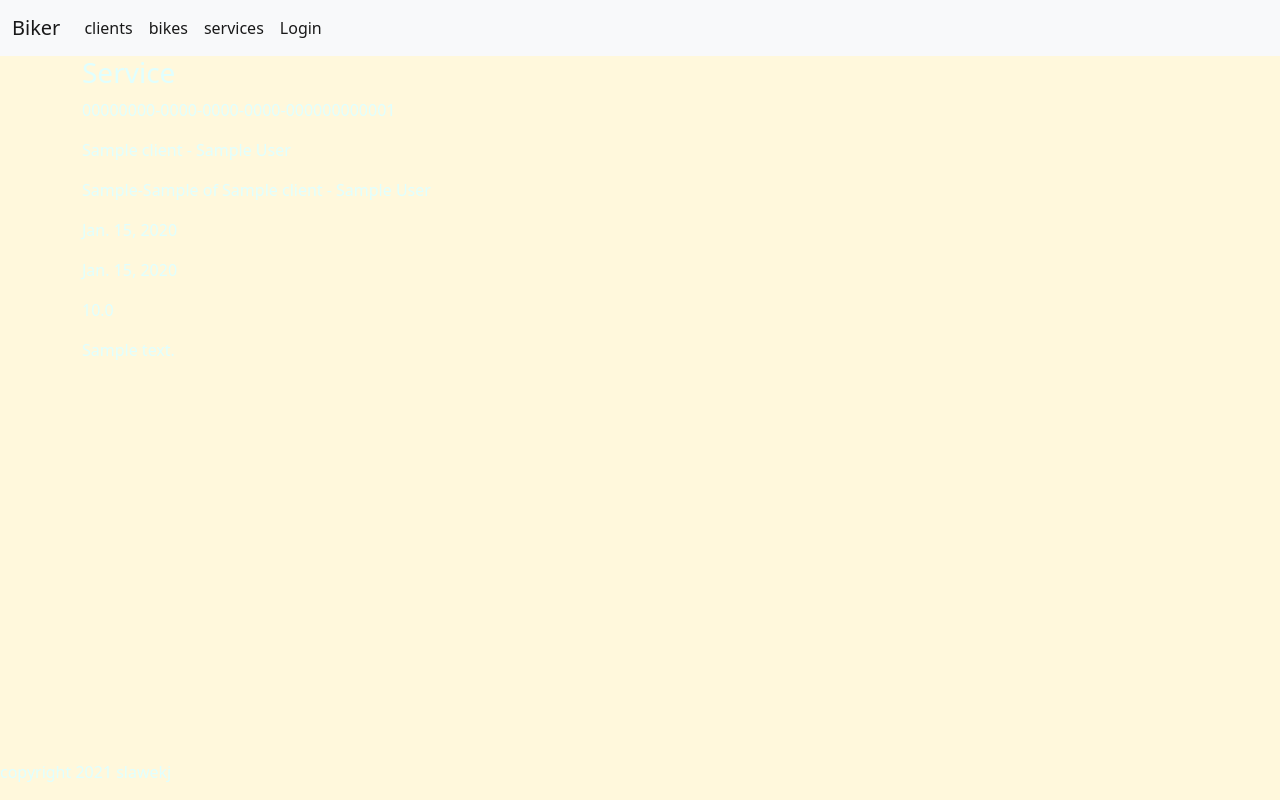
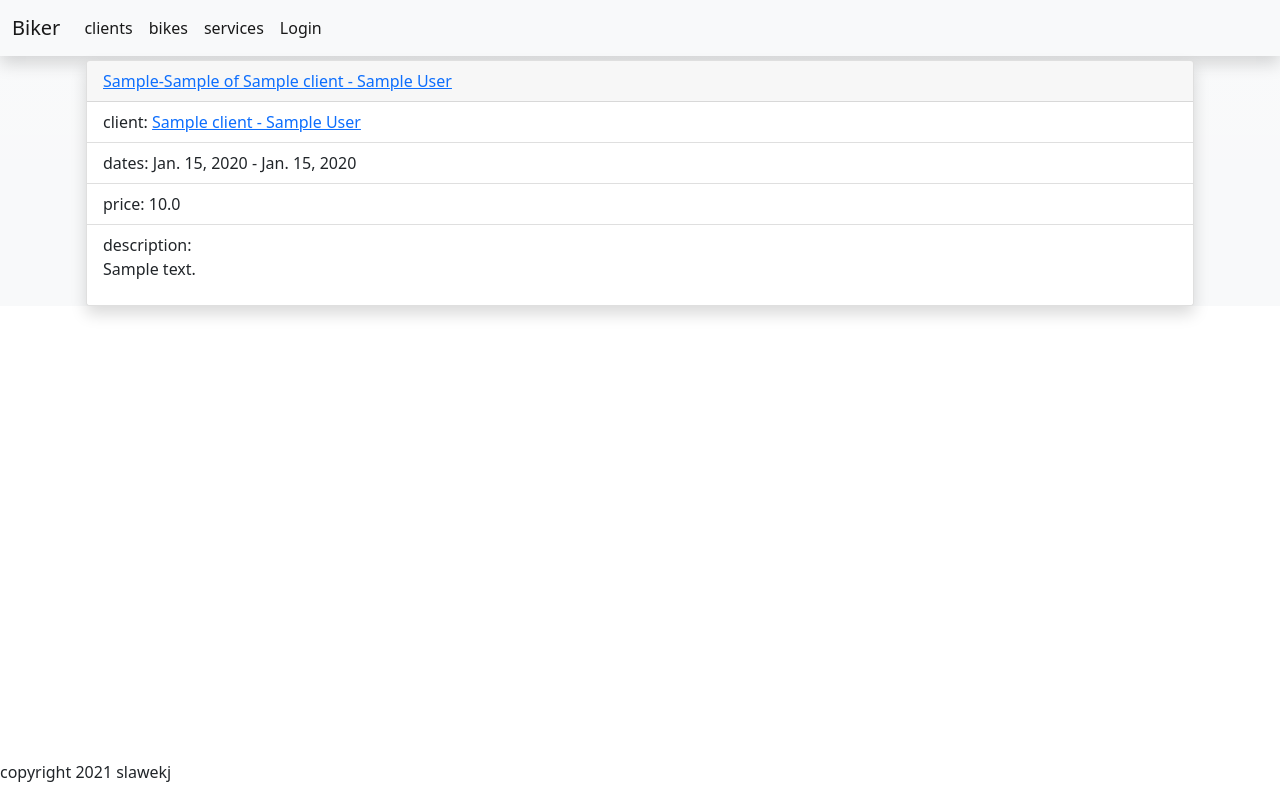
Before and after one commit to slawekpl81/biker_01, a Django app: page /service/00000000-0000-0000-0000-000000000001 in a window 1280 px wide. Run offline with Django 3.2, Linux system fonts and the light colour scheme; tables that the repository leaves empty hold one stand-in row (values such as "Sample post").

Commit message:
add bootsrtap

```diff
--- a/bikes/templates/list_view.html
+++ b/bikes/templates/list_view.html
@@ -4,7 +4,7 @@
 
     {% if clients_list %}
         <h2>Clients List</h2>
-        <table class="table table-dark table-hover">
+        <table class="table table-hover">
             <thead>
             <tr>
                 <th scope="col">#</th>
@@ -26,7 +26,7 @@
         </table>
     {% elif bikes_list %}
         <h2>Bikes List</h2>
-        <table class="table table-dark table-hover">
+        <table class="table table-hover">
             <thead>
             <tr>
                 <th scope="col">#</th>
@@ -48,7 +48,7 @@
         </table>
     {% elif services_list %}
         <h2>Services List</h2>
-        <table class="table table-dark table-hover">
+        <table class="table table-hover">
         <thead>
         <tr>
             <th scope="col">#</th>
--- a/bikes/templates/service_detail.html
+++ b/bikes/templates/service_detail.html
@@ -2,13 +2,20 @@
 
 {% block content %}
     <div class="container">
-        <h3>Service</h3>
-        <p>{{ object.id }}</p>
-        <p>{{ object.client }}</p>
-        <p>{{ object.bike }}</p>
-        <p>{{ object.start }}</p>
-        <p>{{ object.end }}</p>
-        <p>{{ object.price }}</p>
-        <p>{{ object.description }}</p>
+        <div class="card m-1 shadow">
+            <div class="card-header">
+                <a href="{% url 'bikes:bike_detail' object.bike.id %}">{{ object.bike }}</a>
+            </div>
+            <ul class="list-group list-group-flush">
+                <li class="list-group-item">client:
+                    <a href="{% url 'bikes:client_detail' object.client.id %}">{{ object.client }}</a>
+                </li>
+                <li class="list-group-item">dates: {{ object.start }} - {{ object.end }}</li>
+                <li class="list-group-item">price: {{ object.price }}</li>
+                <li class="list-group-item">description: <p>
+                    {{ object.description }}
+                </p></li>
+            </ul>
+        </div>
     </div>
 {% endblock %}
--- a/bikes/urls.py
+++ b/bikes/urls.py
@@ -1,13 +1,14 @@
 from django.urls import path
 from bikes.views import start, ClientsListView, BikesListView, \
-    ServicesListView, ClientDetailView, BikeDetailView, ServiceDetailView
+    ServicesListView, ClientDetailView, BikeDetailView, ServiceDetailView, client_extra_view
 
 app_name = 'bikes'
 
 urlpatterns = [
     path('', start, name='start'),
     path('clients', ClientsListView.as_view(), name='clients'),
-    path('client/<str:pk>', ClientDetailView.as_view(), name='client_detail'),
+    # path('client/<str:pk>', ClientDetailView.as_view(), name='client_detail'),
+    path('client/<str:pk>', client_extra_view, name='client_detail'),
     path('bikes/', BikesListView.as_view(), name='bikes'),
     path('bike/<str:pk>', BikeDetailView.as_view(), name='bike_detail'),
     path('services', ServicesListView.as_view(), name='services'),
--- a/bikes/views.py
+++ b/bikes/views.py
@@ -23,6 +23,13 @@ class ClientsListView(ListView):
 class ClientDetailView(DetailView):
     model = Client
     template_name = 'client_detail.html'
+
+
+def client_extra_view(request, pk):
+    client = Client.objects.get(pk=pk)
+    bikes = Bike.objects.filter(owner=client)
+    services = Service.objects.filter(client=client)
+    return render(request, 'client_detail.html', {'client': client, 'bikes': bikes, 'services': services})
 
 
 class BikesListView(ListView):
--- a/static/css/style.css
+++ b/static/css/style.css
@@ -1,4 +1,3 @@
 .app{
-    color:lightcyan;
-    background-color:black;
+
 }
--- a/templates/base.html
+++ b/templates/base.html
@@ -8,22 +8,22 @@
           integrity="sha384-EVSTQN3/azprG1Anm3QDgpJLIm9Nao0Yz1ztcQTwFspd3yD65VohhpuuCOmLASjC" crossorigin="anonymous">
     <link rel="stylesheet" type="text/css" href="{% static 'css/style.css' %}">
 </head>
-<style>
-    .app {
-        min-height: 100vh;
-        background-color: cornsilk;
-    }
-
-</style>
+{#<style>#}
+{#    .app {#}
+{#        min-height: 100vh;#}
+{#        background-color: cornsilk;#}
+{#    }#}
+{##}
+{#</style>#}
 <body>
-<div class="app h-100">
-    <nav class="navbar navbar-expand-lg navbar-light bg-light">
+<div class="h-100 bg-light bg-gradient">
+    <nav class="navbar navbar-expand-lg navbar-light bg-light shadow">
         <div class="container-fluid">
             <a class="navbar-brand" href={% url 'bikes:start' %}>Biker</a>
-            <button class="navbar-toggler" type="button" data-bs-toggle="collapse" data-bs-target="#navbarNav"
-                    aria-controls="navbarNav" aria-expanded="false" aria-label="Toggle navigation">
-                <span class="navbar-toggler-icon"></span>
-            </button>
+{#            <button class="navbar-toggler" type="button" data-bs-toggle="collapse" data-bs-target="#navbarNav"#}
+{#                    aria-controls="navbarNav" aria-expanded="false" aria-label="Toggle navigation">#}
+{#                <span class="navbar-toggler-icon"></span>#}
+{#            </button>#}
             <div class="collapse navbar-collapse" id="navbarNav">
                 <ul class="navbar-nav">
                     <li class="nav-item">
@@ -61,7 +61,6 @@
             </div>
         </div>
     </nav>
-
     {% block content %}
     {% endblock %}
     <div class="fixed-bottom">
```
Also changed, not shown: bikes/templates/bike_detail.html (+15 -7 lines), bikes/templates/client_detail.html (+48 -7 lines).
